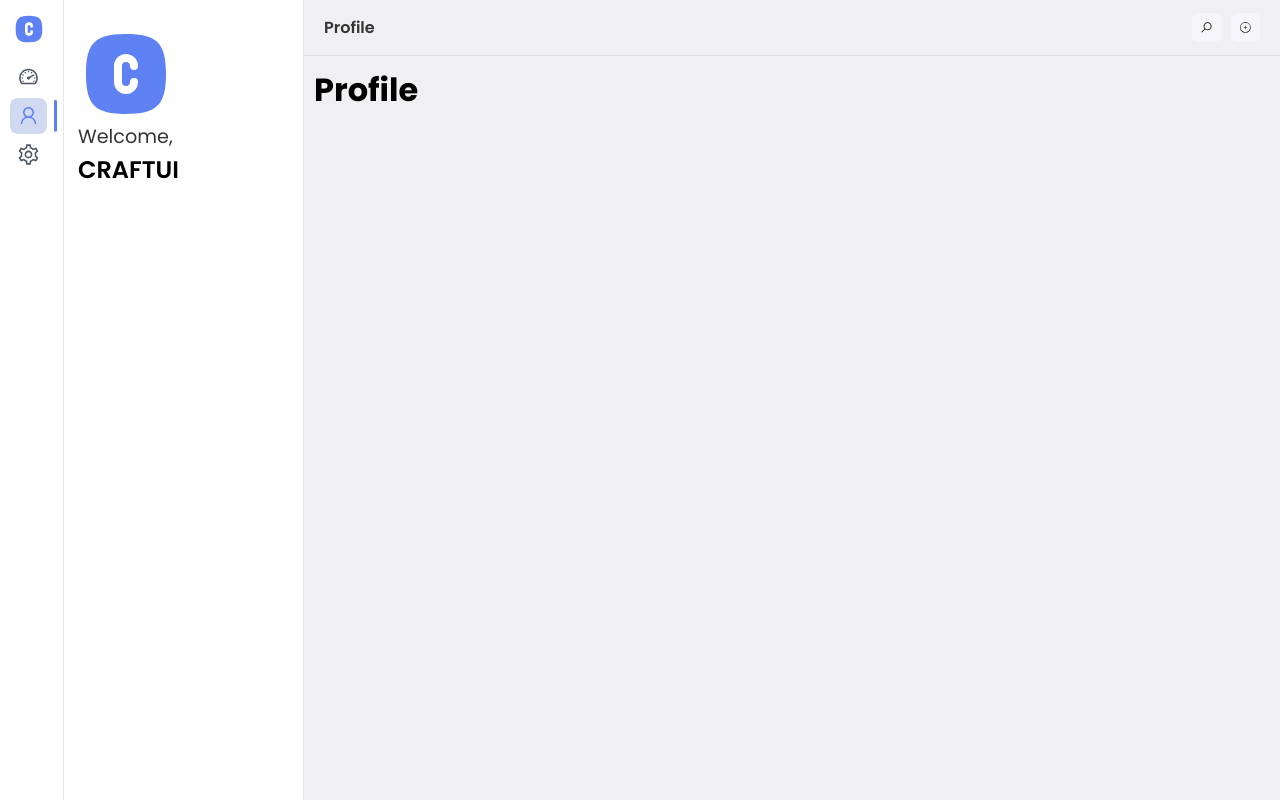
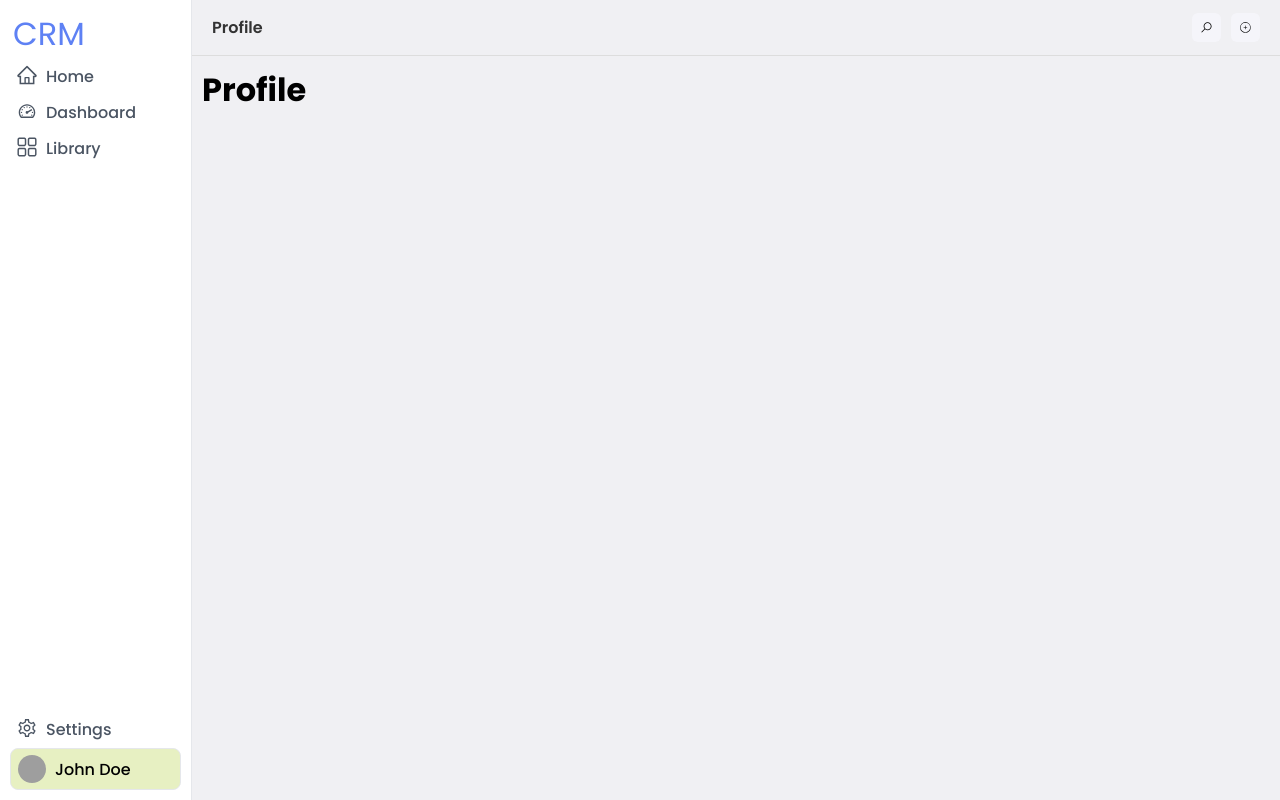
Before and after one commit to sc-devife/sss-web-app, a React (Vite) app: page /profile in a window 1280 px wide. Built offline with nearby package versions, Linux system fonts and the light colour scheme; grey boxes are pictures that could not be loaded.

Commit message:
side bar is fixed as per requirement

```diff
--- a/src/layouts/ChildSideBar.tsx
+++ /dev/null
@@ -1,37 +0,0 @@
-import React from "react";
-import * as S from "./childSideBarStyle";
-import { TbSquareRoundedLetterCFilled } from "react-icons/tb";
-import ProtectedRouter from "../routes/ProtectedRouter";
-import { useLocation } from "react-router-dom";
-
-const ChildSideBar: React.FC = () => {
-  const location = useLocation();
-
-  const activeRoute = ProtectedRouter.find((route) =>
-    location.pathname.startsWith(route.path)
-  );
-
-  const childRoutes = activeRoute?.childRoutes || [];
-
-  return (
-    <S.Sidebar>
-      <S.Logo>
-        <TbSquareRoundedLetterCFilled />
-      </S.Logo>
-
-      <S.WelcomeText>Welcome,</S.WelcomeText>
-      <S.UserName>CRAFTUI</S.UserName>
-
-      <S.ChildRoutes>
-        {childRoutes.map((route) => (
-          <S.ChildRoute key={route.path} to={route.path}>
-            <S.Icon>{route.icon}</S.Icon>
-            {route.title}
-          </S.ChildRoute>
-        ))}
-      </S.ChildRoutes>
-    </S.Sidebar>
-  );
-};
-
-export default ChildSideBar;
--- a/src/layouts/MainLayout.tsx
+++ b/src/layouts/MainLayout.tsx
@@ -1,8 +1,7 @@
 import React from "react";
 import styled from "@emotion/styled";
-import SideBarIcons from "./SideBarIcons";
+import SideBar from "./SideBar";
 import { Outlet } from "react-router-dom";
-import ChildSideBar from "./ChildSideBar";
 import Header from "./Header";
 
 const MainLayoutContainer = styled.div`
@@ -26,8 +25,7 @@ const MainContent = styled.main`
 const MainLayout: React.FC = () => {
   return (
     <MainLayoutContainer>
-      <SideBarIcons />
-      <ChildSideBar />
+      <SideBar />
 
       <ContentWrapper>
         <Header />
--- /dev/null
+++ b/src/layouts/SideBar.tsx
@@ -0,0 +1,63 @@
+import React from "react";
+import * as S from "./sideBarStyle";
+import ProtectedRouter from "../routes/ProtectedRouter";
+
+const SideBar: React.FC = () => {
+  const icons = ProtectedRouter.map((route) => ({
+    path: route.path,
+    name: route.title,
+    icon: route.icon,
+    title: route.title,
+    position: route.position,
+  }));
+
+  return (
+    <S.Sidebar>
+      {/* Logo */}
+      <S.Logo>
+        CRM
+      </S.Logo>
+
+      {/* Menu*/}
+      <S.Menu>
+  <S.TopMenu>
+    {icons.map((item) =>
+      item.position === "top" && (
+        <div key={item.path} title={item.name}>
+          <S.StyledNavLink to={item.path}>
+            <S.Icon>{item.icon}</S.Icon>
+            <S.Text>{item.title}</S.Text>
+          </S.StyledNavLink>
+        </div>
+      )
+    )}
+  </S.TopMenu>
+
+  <S.BottomMenu>
+    {icons.map((item) =>
+      item.position === "bottom" && (
+        <div key={item.path} title={item.name}>
+          <S.StyledNavLink to={item.path}>
+            <S.Icon>{item.icon}</S.Icon>
+            <S.Text>{item.title}</S.Text>
+          </S.StyledNavLink>
+        </div>
+      )
+    )}
+    <S.Profile to="/profile">
+      <S.ProfileIcon>
+        <img
+          src="https://images.ctfassets.net/h6goo9gw1hh6/2sNZtFAWOdP1lmQ33VwRN3/24e953b920a9cd0ff2e1d587742a2472/1-intro-photo-final.jpg?w=1200&h=992&fl=progressive&q=70&fm=jpg"
+          alt="Profile"
+          style={{ borderRadius: "50%", width: "100%", height: "100%" }}
+        />
+      </S.ProfileIcon>
+      <S.Text>John Doe</S.Text>
+    </S.Profile>
+  </S.BottomMenu>
+</S.Menu>
+    </S.Sidebar>
+  );
+};
+
+export default SideBar;
--- a/src/layouts/SideBarIcons.tsx
+++ /dev/null
@@ -1,34 +0,0 @@
-import React from "react";
-import { TbSquareRoundedLetterCFilled } from "react-icons/tb";
-import * as S from "./sideBarIconsStyle";
-import ProtectedRouter from "../routes/ProtectedRouter";
-
-const SideBarIcons: React.FC = () => {
-  const icons = ProtectedRouter.map((route) => ({
-    path: route.path,
-    name: route.title,
-    icon: route.icon,
-  }));
-
-  return (
-    <S.Sidebar>
-      {/* Logo */}
-      <S.Logo>
-        <TbSquareRoundedLetterCFilled />
-      </S.Logo>
-
-      {/* Menu Icons*/}
-      <S.Menu>
-        {icons.map((item) => (
-          <div key={item.path} title={item.name}>
-            <S.StyledNavLink to={item.path}>
-              <S.Icon>{item.icon}</S.Icon>
-            </S.StyledNavLink>
-          </div>
-        ))}
-      </S.Menu>
-    </S.Sidebar>
-  );
-};
-
-export default SideBarIcons;
--- a/src/layouts/childSideBarStyle.ts
+++ /dev/null
@@ -1,78 +0,0 @@
-import styled from "@emotion/styled";
-import { NavLink } from "react-router-dom";
-
-export const Sidebar = styled.aside`
-  width: 15rem;
-  height: 100vh;
-  padding: 10px;
-  background-color: #ffffff;
-  border-right: 1px solid #ebe7e7;
-  display: flex;
-  flex-direction: column;
-`;
-
-export const Logo = styled.div`
-  font-size: 6rem;
-  color: #5E81F4;
-  margin-top: 1rem;
-  padding-left: 4px;
-  line-height: 1;
-  display: flex;
-`;
-
-export const WelcomeText = styled.div`
-  font-size: 1.2rem;
-  color: #333;
-  margin-bottom: 1px;
-  padding-left: 4px;
-`;
-
-export const UserName = styled.div`
-  font-size: 1.5rem;
-  color: #000000;
-  padding-left: 4px;
-  font-weight: 600;
-`;
-
-export const ChildRoutes = styled.nav`
-  margin-top: 0.5rem;
-  display: flex;
-  flex-direction: column;
-`;
-
-export const StyledNavLink = styled(NavLink)`
-  position: relative;
-  display: flex;
-  align-items: center;
-  justify-content: flex-start;
-  padding: 0.5rem 1rem;
-  color: #000000;
-  background-color: #F5F5FA;
-  text-decoration: none;
-  border-radius: 6px;
-  margin-bottom: 0.5rem;
-  font-size: 1rem;
-  font-weight: 500;
-  &.active {
-    background-color: #5E81F4;
-    color: #fff;
-  }
-  &:hover {
-    background-color: #f0f0f0;
-  }
-`;
-
-export const ChildRoute = styled(StyledNavLink)`
-  &.active {
-    background-color: #5E81F4;
-    color: #fff;
-  }
-`;
-
-export const Icon = styled.div`
-  margin-right: 0.5rem;
-  display: flex;
-  align-items: center;
-  justify-content: center;
-  font-size: 1.2rem;
-`;
--- a/src/layouts/sideBarIconsStyle.ts
+++ /dev/null
@@ -1,65 +0,0 @@
-import styled from "@emotion/styled";
-import { NavLink } from "react-router-dom";
-
-export const Sidebar = styled.aside`
-  width: 4rem;
-  height: 100vh;
-  padding: 10px;
-  background-color: #ffffff;
-  display: flex;
-  flex-direction: column;
-  border-right: 1px solid #e5e7eb;
-`;
-
-export const Logo = styled.div`
-  font-size: 32px;
-  color: #5E81F4;
-  margin-bottom: 1px;
-  padding-left: 3px;
-`;
-
-export const Menu = styled.div`
-  display: flex;
-  flex-direction: column;
-  gap: 3px;
-`;
-
-export const StyledNavLink = styled(NavLink)`
-  position: relative;
-  display: flex;
-  align-items: center;
-  padding: 5px 6px 2px 6px;
-  width: fit-content;
-  border-radius: 8px;
-  text-decoration: none;
-  color: #4b5563;
-  transition: all 0.3s ease;
-  line-height: 1;
-  display: flex;
-
-  &:hover {
-    background-color: #f3f4f6;
-  }
-
-  &.active {
-    background-color: #d1d9f2;
-    color: #5E81F4;
-  }
-
-  /* Vertical indicator */
-  &.active::before {
-    content: "";
-    position: absolute;
-    right: -10px;
-    top: 50%;
-    transform: translateY(-50%);
-    width: 3px;
-    height: 90%;
-    background-color: #5E81F4;
-    border-radius: 4px;
-  }
-`;
-
-export const Icon = styled.span`
-  font-size: 25px;
-`;
--- /dev/null
+++ b/src/layouts/sideBarStyle.ts
@@ -0,0 +1,99 @@
+import styled from "@emotion/styled";
+import { NavLink } from "react-router-dom";
+
+export const Sidebar = styled.aside`
+  width: 12rem;
+  height: 100vh;
+  padding: 10px;
+  background-color: #ffffff;
+  display: flex;
+  flex-direction: column;
+  border-right: 1px solid #e5e7eb;
+`;
+
+export const Logo = styled.div`
+  font-size: 32px;
+  color: #5E81F4;
+  margin-bottom: 1px;
+  padding-left: 3px;
+`;
+
+export const Menu = styled.div`
+  display: flex;
+  flex-direction: column;
+  flex: 1;
+`;
+
+export const TopMenu = styled.div`
+  display: flex;
+  flex-direction: column;
+  gap: 3px;
+`;
+
+export const BottomMenu = styled.div`
+  display: flex;
+  flex-direction: column;
+  gap: 3px;
+  margin-top: auto;
+`;
+
+export const Profile = styled(NavLink)`
+  display: flex;
+  align-items: center;
+  padding: 5px 6px 5px 6px;
+  border-radius: 8px;
+  text-decoration: none;
+  border: 1px solid #e5e7eb;
+  transition: all 0.3s ease;
+  color: #4b5563;
+
+  &:hover {
+    background-color: #f3f4f6;
+  }
+
+  &.active {
+    background-color: #e7f0c2;
+    color: #000000;
+  }
+`;
+
+export const ProfileIcon = styled.span`
+  font-size: 18px;
+  height: 30px;
+  width: 30px;
+  border-radius: 50%;
+  padding: 1px;
+`;
+
+export const StyledNavLink = styled(NavLink)`
+  position: relative;
+  display: flex;
+  align-items: center;
+  padding: 5px 6px 2px 6px;
+  border-radius: 8px;
+  text-decoration: none;
+  color: #4b5563;
+  transition: all 0.3s ease;
+  line-height: 1;
+  display: flex;
+
+  &:hover {
+    background-color: #f3f4f6;
+  }
+
+  &.active {
+    background-color: #e7f0c2;
+    color: #000000;
+  }
+`;
+
+export const Icon = styled.span`
+  font-size: 22px;
+`;
+
+export const Text = styled.span`
+  font-size: 16px;
+  margin-left: 8px;
+  font-weight: 500;
+
+  `;
--- a/src/routes/AppRouter.tsx
+++ b/src/routes/AppRouter.tsx
@@ -23,24 +23,6 @@ const AppRouter: React.FC = () => {
           <Route element={<MainLayout />}>
             {ProtectedRouter.map((route) => (
               <Route key={route.path} path={route.path} element={route.element}>
-                {/* Default redirect to first child */}
-                {(route.childRoutes?.length ?? 0) > 0 && (
-                  <Route
-                    index
-                    element={
-                      <Navigate to={route.childRoutes![0].path} replace />
-                    }
-                  />
-                )}
-
-                {/* Child routes */}
-                {route.childRoutes?.map((child) => (
-                  <Route
-                    key={child.path}
-                    path={child.path.replace(route.path + "/", "")}
-                    element={child.element}
-                  />
-                ))}
               </Route>
             ))}
           </Route>
--- a/src/routes/ProtectedRouter.tsx
+++ b/src/routes/ProtectedRouter.tsx
@@ -1,19 +1,20 @@
+import { AiOutlineHome } from "react-icons/ai";
 import { LiaCogSolid, LiaTachometerAltSolid, LiaUserSolid } from "react-icons/lia";
-import SubPage1 from "../features/dashboard/Pages/SubPage1";
-import { Outlet } from "react-router-dom";
-import { MdAddShoppingCart } from "react-icons/md";
+import { RxDashboard } from "react-icons/rx";
 
-const childRoutes = {
-    dashboard: [
-        { path: "/dashboard/subpage1", element: <SubPage1 />, title: "Sub Page 1", icon: <MdAddShoppingCart /> },
-        { path: "/dashboard/subpage2", element: <h1>Sub Page 2</h1>, title: "Sub Page 2", icon: <MdAddShoppingCart /> }
-    ]
-};
 
 const ProtectedRouter = [
-    { path: "/dashboard", element: <Outlet />, title: "Dashboard", icon: <LiaTachometerAltSolid />, childRoutes: childRoutes.dashboard },
+    // top links
+    { path: "/home", element: <h1>Home</h1>, title: "Home", icon: <AiOutlineHome />, position: "top" },
+    { path: "/dashboard", element: <h1>Dashboard</h1>, title: "Dashboard", icon: <LiaTachometerAltSolid />, position: "top" },
+    { path: "/library", element: <h1>Library</h1>, title: "Library", icon: <RxDashboard />, position: "top" },
+
+    // bottom links
+    { path: "/settings", element: <h1>Settings</h1>, title: "Settings", icon: <LiaCogSolid />, position: "bottom" },
+
+    // profile link
     { path: "/profile", element: <h1>Profile</h1>, title: "Profile", icon: <LiaUserSolid /> },
-    { path: "/settings", element: <h1>Settings</h1>, title: "Settings", icon: <LiaCogSolid /> },
+
 ]
 
 export default ProtectedRouter;
```
